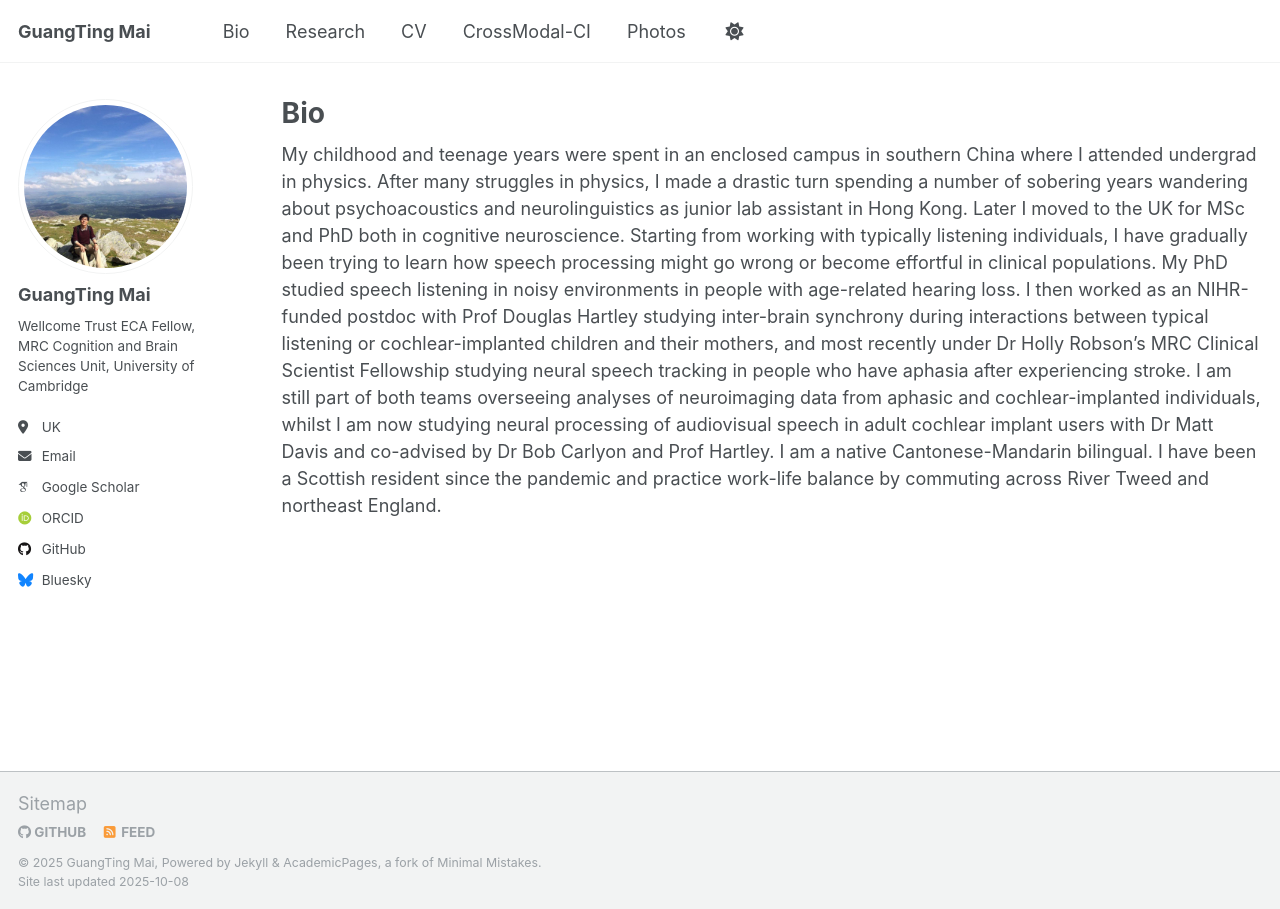
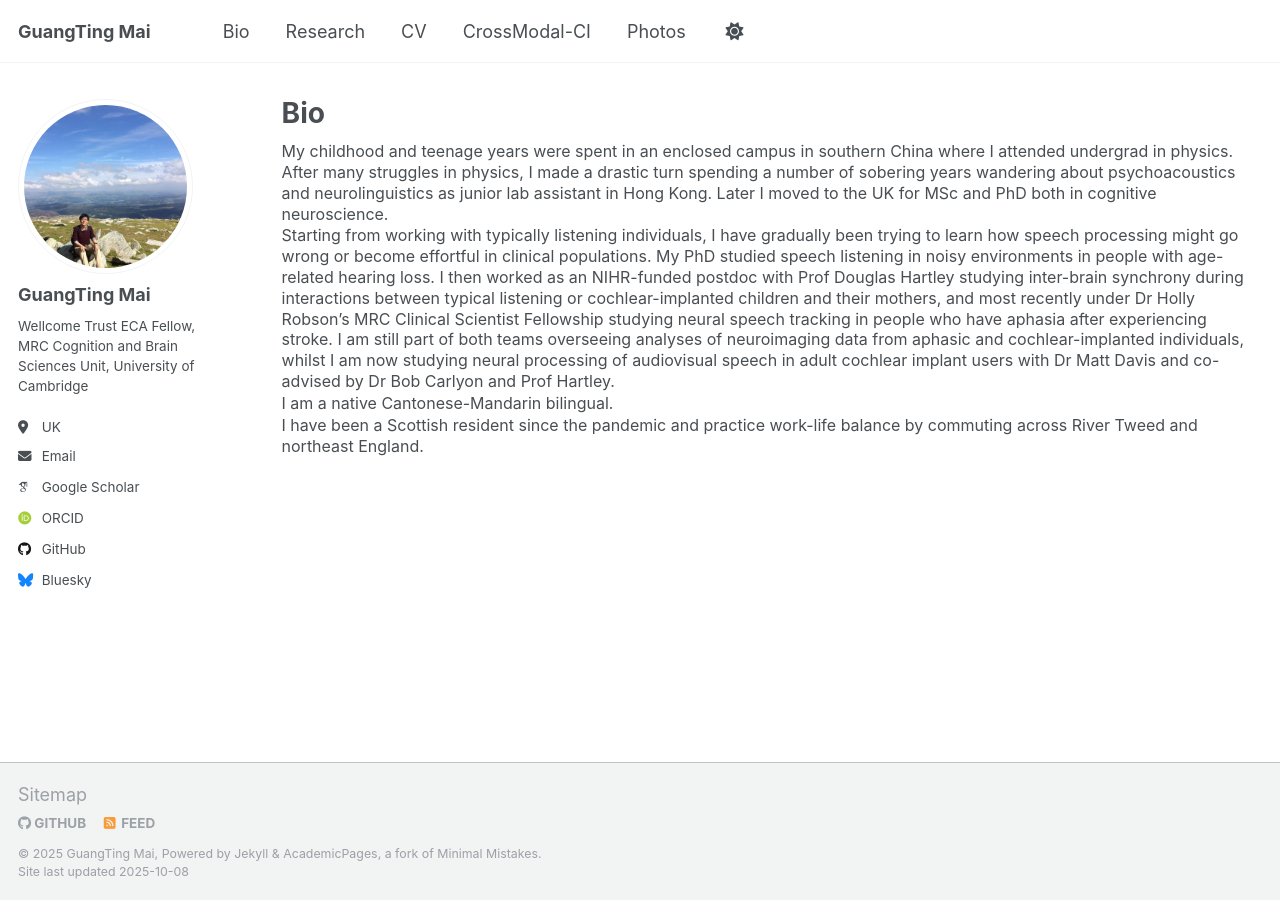
Before and after one commit to guangtingmai/guangtingmai.github.io, a Jekyll site: the page built from _pages/bio.html, in a window 1280 px wide. Built offline with Jekyll 4.4.1, drawn with Linux system fonts in a browser that asks for light colours; some web fonts are replaced.

Commit message:
Update bio.html

```diff
--- a/_pages/bio.html
+++ b/_pages/bio.html
@@ -4,7 +4,7 @@
 permalink: /bio/
 author_profile: true
 ---
-My childhood and teenage years were spent in an enclosed campus in southern China where I attended undergrad in physics. After many struggles in physics, I made a drastic turn spending a number of sobering years wandering about psychoacoustics and neurolinguistics as junior lab assistant in Hong Kong. Later I moved to the UK for MSc and PhD both in cognitive neuroscience.
-Starting from working with typically listening individuals, I have gradually been trying to learn how speech processing might go wrong or become effortful in clinical populations. My PhD studied speech listening in noisy environments in people with age-related hearing loss. I then worked as an NIHR-funded postdoc with Prof Douglas Hartley studying inter-brain synchrony during interactions between typical listening or cochlear-implanted children and their mothers, and most recently under Dr Holly Robson’s MRC Clinical Scientist Fellowship studying neural speech tracking in people who have aphasia after experiencing stroke. I am still part of both teams overseeing analyses of neuroimaging data from aphasic and cochlear-implanted individuals, whilst I am now studying neural processing of audiovisual speech in adult cochlear implant users with Dr Matt Davis and co-advised by Dr Bob Carlyon and Prof Hartley.
-I am a native Cantonese-Mandarin bilingual.
-I have been a Scottish resident since the pandemic and practice work-life balance by commuting across River Tweed and northeast England.
+<span style="font-size: 12pt;line-height: 1.3;display: block;margin-bottom: 0.12vh">My childhood and teenage years were spent in an enclosed campus in southern China where I attended undergrad in physics. After many struggles in physics, I made a drastic turn spending a number of sobering years wandering about psychoacoustics and neurolinguistics as junior lab assistant in Hong Kong. Later I moved to the UK for MSc and PhD both in cognitive neuroscience.</span>
+<span style="font-size: 12pt;line-height: 1.3;display: block;margin-bottom: 0.12vh">Starting from working with typically listening individuals, I have gradually been trying to learn how speech processing might go wrong or become effortful in clinical populations. My PhD studied speech listening in noisy environments in people with age-related hearing loss. I then worked as an NIHR-funded postdoc with Prof Douglas Hartley studying inter-brain synchrony during interactions between typical listening or cochlear-implanted children and their mothers, and most recently under Dr Holly Robson’s MRC Clinical Scientist Fellowship studying neural speech tracking in people who have aphasia after experiencing stroke. I am still part of both teams overseeing analyses of neuroimaging data from aphasic and cochlear-implanted individuals, whilst I am now studying neural processing of audiovisual speech in adult cochlear implant users with Dr Matt Davis and co-advised by Dr Bob Carlyon and Prof Hartley.</span>
+<span style="font-size: 12pt;line-height: 1.3;display: block;margin-bottom: 0.12vh">I am a native Cantonese-Mandarin bilingual.</span>
+<span style="font-size: 12pt;line-height: 1.3;display: block;margin-bottom: 0.12vh">I have been a Scottish resident since the pandemic and practice work-life balance by commuting across River Tweed and northeast England.</span>
```
